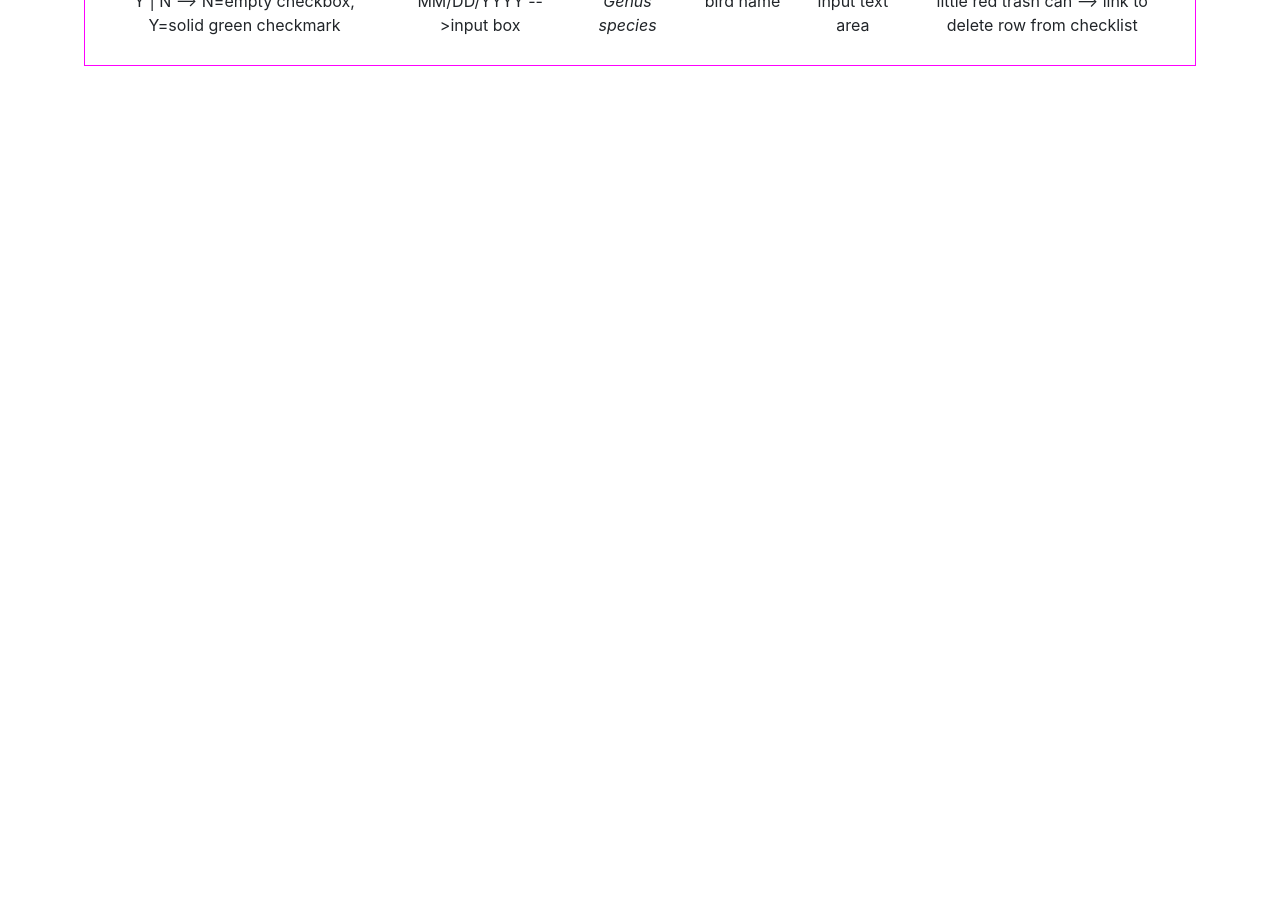
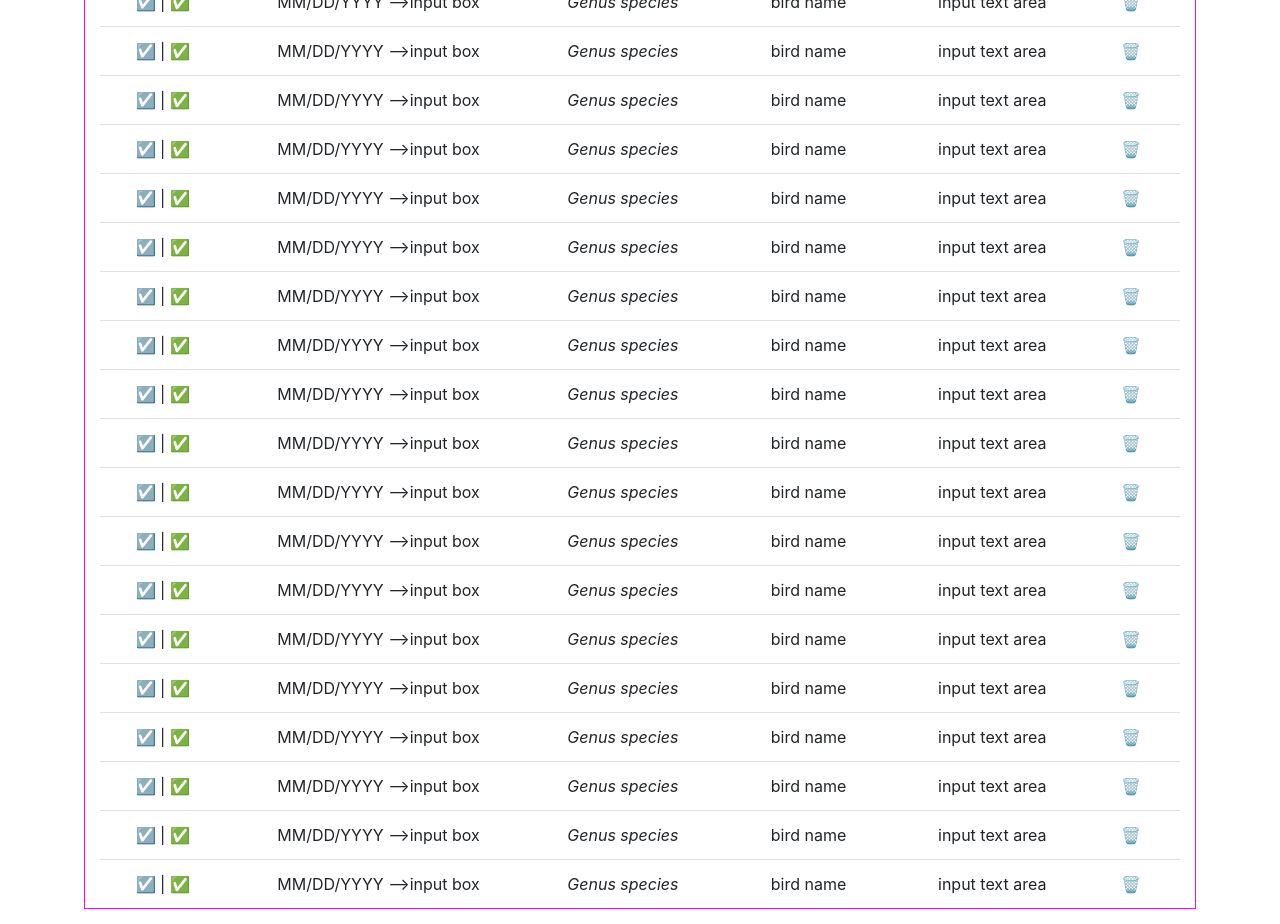
Before and after one commit to a-kuhn/encounter, a React (Create React App) app in the folder client/: page /encounters/2 in a window 1280 px wide. Shown: the part 280-1204 px from the top of the page. Before the commit the page ends 800 px from the top, so only its background shows below. Built offline with nearby package versions, Linux system fonts and the light colour scheme.

Commit message:
add a bunch of fake data for mock layout

```diff
--- a/client/src/Views/SingleChecklist.jsx
+++ b/client/src/Views/SingleChecklist.jsx
@@ -6,10 +6,10 @@ import Checklist from "../components/Checklist";
 function SingleChecklist() {
   return (
     <>
-      <div>
+      <div className="">
           <Nav/>
       </div>
-      <div className="d-flex justify-content-center align-items-center">
+      <div className="justify-content-center align-items-center">
         <Checklist />
       </div>
     </>
--- a/client/src/components/Checklist.jsx
+++ b/client/src/components/Checklist.jsx
@@ -3,10 +3,16 @@ import React from "react";
 function Checklist() {
   return (
     <div className="container outline">
-      <p className="h1">location</p>
-      <span>This checklist is __% complete</span>
-      <span className="mx-5 btn btn-sm btn-primary">button to save edits</span>
-      <p>location notes --> textfield input</p>
+      <div className="sticky-top bg-light">
+        <p className="h1">location</p>
+        <div className="row justify-content-between">
+          <span className="m-2 p-2">This checklist is __% complete</span>
+          <button className="mx-5 btn btn-sm btn-primary font-weight-bold">
+            SAVE UPDATES
+          </button>
+        </div>
+        <p className="">location notes --> textfield input</p>
+      </div>
       <table className="table">
         <tr className="text-center">
           <th>spotted?</th>
@@ -17,12 +23,139 @@ function Checklist() {
           <th>delete</th>
         </tr>
         <tr className="text-center">
-          <td>Y | N --> N=empty checkbox, Y=solid green checkmark</td>
+          <td>☑️ | ✅</td>
           <td>MM/DD/YYYY -->input box</td>
           <td className="font-italic">Genus species</td>
           <td>bird name</td>
           <td>input text area</td>
-          <td>little red trash can --> link to delete row from checklist</td>
+          <td> 🗑️</td>
+        </tr>
+        <tr className="text-center">
+          <td>☑️ | ✅</td>
+          <td>MM/DD/YYYY -->input box</td>
+          <td className="font-italic">Genus species</td>
+          <td>bird name</td>
+          <td>input text area</td>
+          <td> 🗑️</td>
+        </tr>        <tr className="text-center">
+          <td>☑️ | ✅</td>
+          <td>MM/DD/YYYY -->input box</td>
+          <td className="font-italic">Genus species</td>
+          <td>bird name</td>
+          <td>input text area</td>
+          <td> 🗑️</td>
+        </tr>        <tr className="text-center">
+          <td>☑️ | ✅</td>
+          <td>MM/DD/YYYY -->input box</td>
+          <td className="font-italic">Genus species</td>
+          <td>bird name</td>
+          <td>input text area</td>
+          <td> 🗑️</td>
+        </tr>        <tr className="text-center">
+          <td>☑️ | ✅</td>
+          <td>MM/DD/YYYY -->input box</td>
+          <td className="font-italic">Genus species</td>
+          <td>bird name</td>
+          <td>input text area</td>
+          <td> 🗑️</td>
+        </tr>        <tr className="text-center">
+          <td>☑️ | ✅</td>
+          <td>MM/DD/YYYY -->input box</td>
+          <td className="font-italic">Genus species</td>
+          <td>bird name</td>
+          <td>input text area</td>
+          <td> 🗑️</td>
+        </tr>        <tr className="text-center">
+          <td>☑️ | ✅</td>
+          <td>MM/DD/YYYY -->input box</td>
+          <td className="font-italic">Genus species</td>
+          <td>bird name</td>
+          <td>input text area</td>
+          <td> 🗑️</td>
+        </tr>        <tr className="text-center">
+          <td>☑️ | ✅</td>
+          <td>MM/DD/YYYY -->input box</td>
+          <td className="font-italic">Genus species</td>
+          <td>bird name</td>
+          <td>input text area</td>
+          <td> 🗑️</td>
+        </tr>        <tr className="text-center">
+          <td>☑️ | ✅</td>
+          <td>MM/DD/YYYY -->input box</td>
+          <td className="font-italic">Genus species</td>
+          <td>bird name</td>
+          <td>input text area</td>
+          <td> 🗑️</td>
+        </tr>        <tr className="text-center">
+          <td>☑️ | ✅</td>
+          <td>MM/DD/YYYY -->input box</td>
+          <td className="font-italic">Genus species</td>
+          <td>bird name</td>
+          <td>input text area</td>
+          <td> 🗑️</td>
+        </tr>        <tr className="text-center">
+          <td>☑️ | ✅</td>
+          <td>MM/DD/YYYY -->input box</td>
+          <td className="font-italic">Genus species</td>
+          <td>bird name</td>
+          <td>input text area</td>
+          <td> 🗑️</td>
+        </tr>        <tr className="text-center">
+          <td>☑️ | ✅</td>
+          <td>MM/DD/YYYY -->input box</td>
+          <td className="font-italic">Genus species</td>
+          <td>bird name</td>
+          <td>input text area</td>
+          <td> 🗑️</td>
+        </tr>        <tr className="text-center">
+          <td>☑️ | ✅</td>
+          <td>MM/DD/YYYY -->input box</td>
+          <td className="font-italic">Genus species</td>
+          <td>bird name</td>
+          <td>input text area</td>
+          <td> 🗑️</td>
+        </tr>        <tr className="text-center">
+          <td>☑️ | ✅</td>
+          <td>MM/DD/YYYY -->input box</td>
+          <td className="font-italic">Genus species</td>
+          <td>bird name</td>
+          <td>input text area</td>
+          <td> 🗑️</td>
+        </tr>        <tr className="text-center">
+          <td>☑️ | ✅</td>
+          <td>MM/DD/YYYY -->input box</td>
+          <td className="font-italic">Genus species</td>
+          <td>bird name</td>
+          <td>input text area</td>
+          <td> 🗑️</td>
+        </tr>        <tr className="text-center">
+          <td>☑️ | ✅</td>
+          <td>MM/DD/YYYY -->input box</td>
+          <td className="font-italic">Genus species</td>
+          <td>bird name</td>
+          <td>input text area</td>
+          <td> 🗑️</td>
+        </tr>        <tr className="text-center">
+          <td>☑️ | ✅</td>
+          <td>MM/DD/YYYY -->input box</td>
+          <td className="font-italic">Genus species</td>
+          <td>bird name</td>
+          <td>input text area</td>
+          <td> 🗑️</td>
+        </tr>        <tr className="text-center">
+          <td>☑️ | ✅</td>
+          <td>MM/DD/YYYY -->input box</td>
+          <td className="font-italic">Genus species</td>
+          <td>bird name</td>
+          <td>input text area</td>
+          <td> 🗑️</td>
+        </tr>        <tr className="text-center">
+          <td>☑️ | ✅</td>
+          <td>MM/DD/YYYY -->input box</td>
+          <td className="font-italic">Genus species</td>
+          <td>bird name</td>
+          <td>input text area</td>
+          <td> 🗑️</td>
         </tr>
       </table>
     </div>
```
Also changed, not shown: client/src/trash.png (added).
